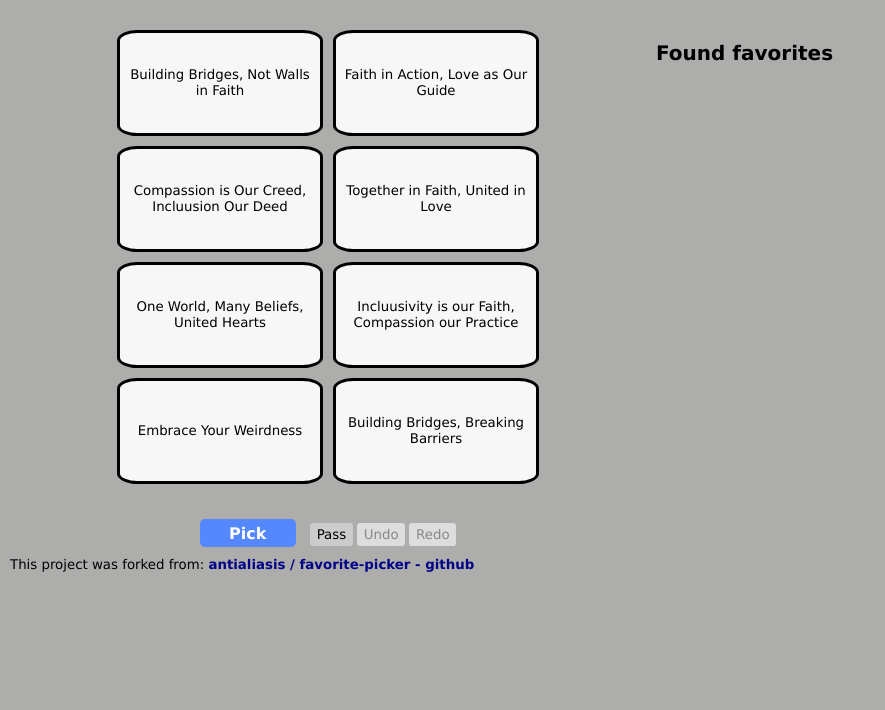
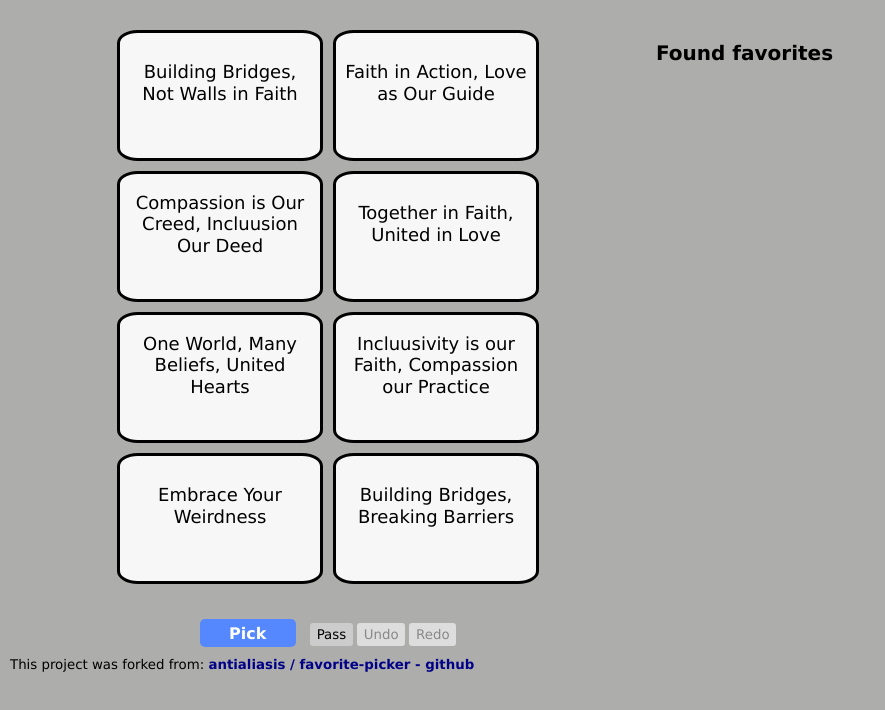
Before and after one commit to hellomiguel/favorite-picker-uu-slogans, a plain HTML site: page index.html in a window 1280 px wide. Shown: the part 62-772 px from the top of the page, without its empty margins (0-885 px from the left). Drawn offline with nearby package versions, Linux system fonts and the light colour scheme.

Commit message:
edited boxes to be taller and font bigger

```diff
--- a/index.html
+++ b/index.html
@@ -111,7 +111,7 @@
       .item-list li {
         margin: 0;
         display: inline-block;
-        height: 100px;
+        height: 125px;
         width: 200px;
         line-height: 100px;
         border: 3px solid black;
@@ -133,9 +133,10 @@
 
       .item-list li span {
         display: inline-block;
-        vertical-align: middle;
         line-height: 1.2;
         padding: 8px;
+        font-size: 18px;
+        vertical-align: middle;
       }
 
       @media (max-width: 636px) {
```
